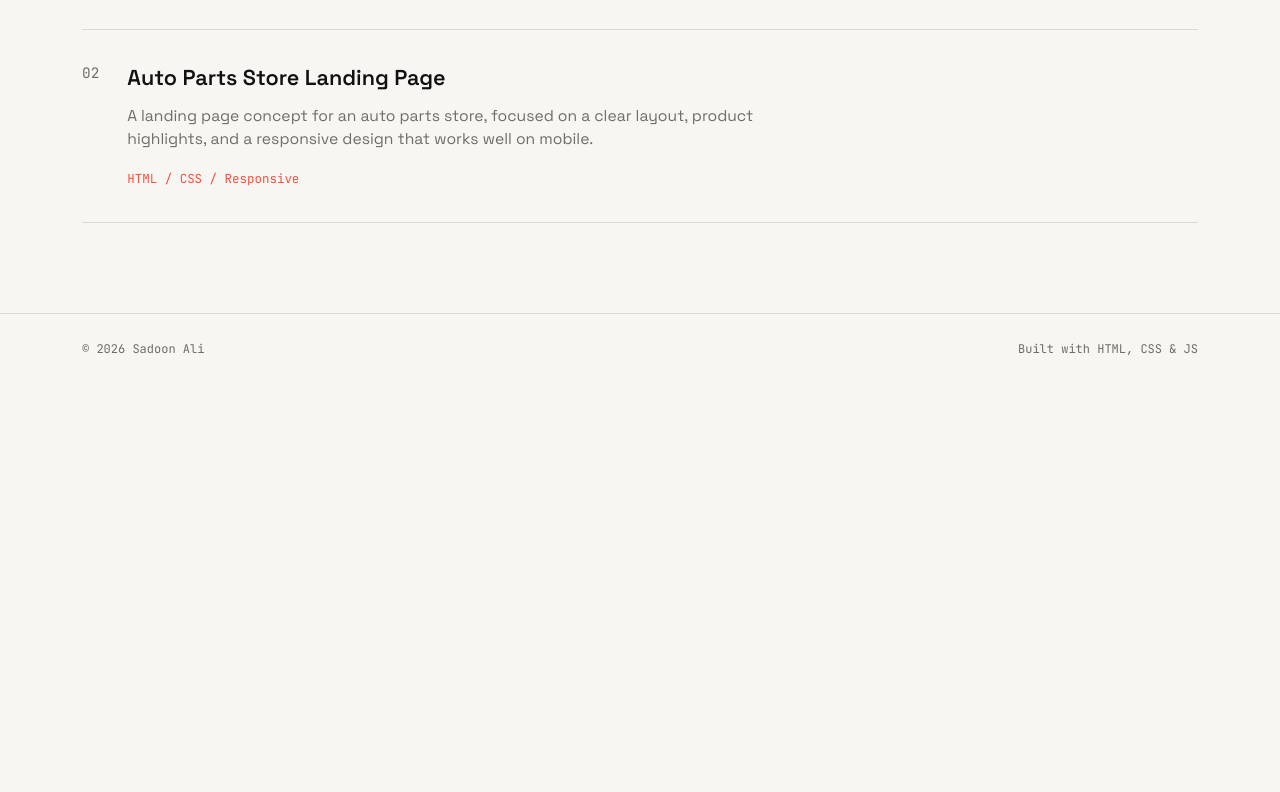
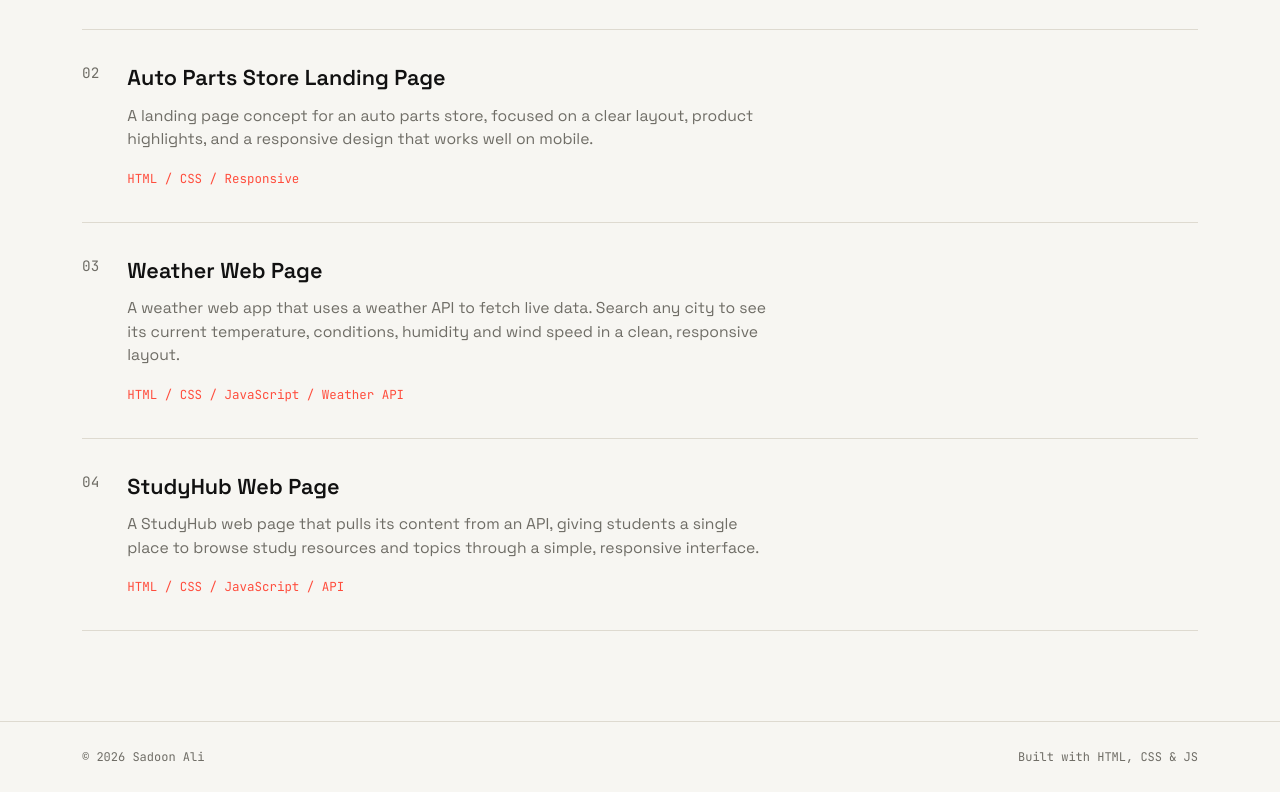
Before and after one commit to sadoonali782-a11y/portfolio, a plain HTML site: page project.html in a window 1280 px wide. Shown: the part 494-1286 px from the top of the page. Before the commit the page ends 878 px from the top, so only its background shows below. Drawn offline with Linux system fonts and the light colour scheme.

Commit message:
Add Weather and StudyHub projects to projects page

```diff
--- a/project.html
+++ b/project.html
@@ -31,7 +31,7 @@
     <p class="eyebrow">Projects / 2026</p>
     <h1 class="page-title">Selected Projects</h1>
 
-    <div class="project-list">
+         <div class="project-list">
       <div class="project-card">
         <span class="p-num">01</span>
         <div class="p-info">
@@ -48,8 +48,23 @@
           <span class="p-tags">HTML / CSS / Responsive</span>
         </div>
       </div>
+      <div class="project-card">
+        <span class="p-num">03</span>
+        <div class="p-info">
+          <h3>Weather Web Page</h3>
+          <p>A weather web app that uses a weather API to fetch live data. Search any city to see its current temperature, conditions, humidity and wind speed in a clean, responsive layout.</p>
+          <span class="p-tags">HTML / CSS / JavaScript / Weather API</span>
+        </div>
+      </div>
+      <div class="project-card">
+        <span class="p-num">04</span>
+        <div class="p-info">
+          <h3>StudyHub Web Page</h3>
+          <p>A StudyHub web page that pulls its content from an API, giving students a single place to browse study resources and topics through a simple, responsive interface.</p>
+          <span class="p-tags">HTML / CSS / JavaScript / API</span>
+        </div>
+      </div>
     </div>
-  </div>
 </section>
 
 <footer>
@@ -60,5 +75,5 @@
 </footer>
 
 <script src="project.js"></script>
-</body>
+ </body>
 </html>
```
